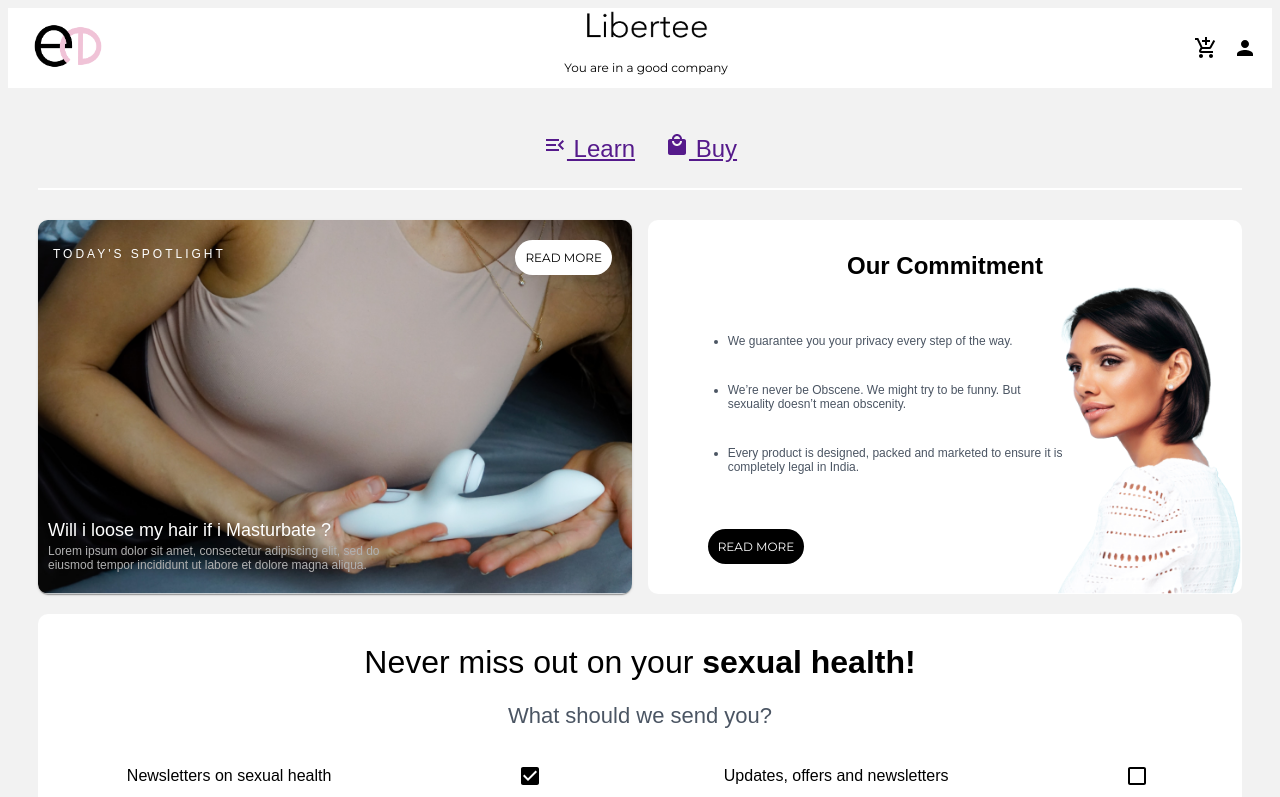
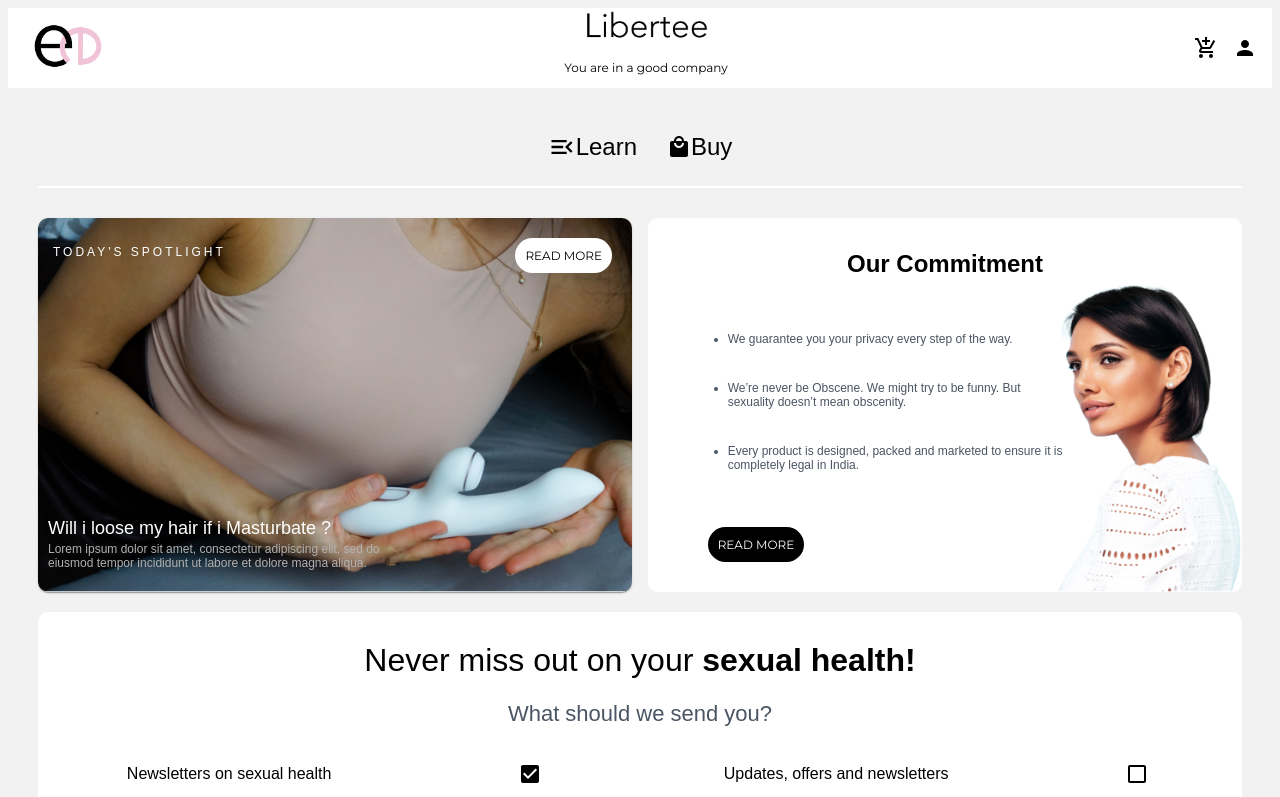
Before and after one commit to CodeoxTechnologies/libertee-web, a React (Create React App) app: page / in a window 1280 px wide. Shown: the top 797 px of the page. Built offline with nearby package versions, Linux system fonts and the light colour scheme; a web font is replaced by a local one.

Commit message:
link ui fixes

```diff
--- a/src/App.scss
+++ b/src/App.scss
@@ -60,6 +60,14 @@ body {
         align-items: center;
         padding: 5px;
         cursor: pointer;
+        a {
+          display: contents;
+          text-decoration: none;
+          color: #000;
+            .menu-icon {
+              font-size: 28px;
+            }
+        }
       }
     }
   }
@@ -117,6 +125,14 @@ body {
         align-items: center;
         padding: 5px;
         cursor: pointer;
+        a {
+          display: contents;
+          text-decoration: none;
+          color: #000;
+            .menu-icon {
+              font-size: 28px;
+            }
+        }
       }
     }
   }
@@ -172,6 +188,14 @@ body {
           align-items: center;
           font-size: 24px;
           margin-bottom: 10px;
+          a {
+            display: contents;
+            text-decoration: none;
+            color: #000;
+              .menu-icon {
+                font-size: 28px;
+              }
+          }
       }
   }
   }
@@ -228,6 +252,14 @@ body {
           align-items: center;
           font-size: 24px;
           margin-bottom: 10px;
+          a {
+            display: contents;
+            text-decoration: none;
+            color: #000;
+              .menu-icon {
+                font-size: 28px;
+              }
+          }
       }
   }
   }
@@ -284,6 +316,14 @@ body {
           align-items: center;
           font-size: 24px;
           margin-bottom: 10px;
+          a {
+            display: contents;
+            text-decoration: none;
+            color: #000;
+              .menu-icon {
+                font-size: 28px;
+              }
+          }
       }
   }
   }
--- a/src/shared/components/Navigation.js
+++ b/src/shared/components/Navigation.js
@@ -1,4 +1,5 @@
 import React from "react";
+import { withRouter } from "react-router-dom";
 import MenuOpenIcon from '@mui/icons-material/MenuOpen';
 import LocalMallIcon from '@mui/icons-material/LocalMall';
 import { Link } from 'react-router-dom';
@@ -6,20 +7,19 @@ import { Link } from 'react-router-dom';
 const Navigation = () => {
     return (
         <div className="navigation">
-            <span>
-                <Link>
-                    <MenuOpenIcon /> Learn
+            <span className="navigation-item">
+                <Link to="/learn">
+                    <MenuOpenIcon className="menu-icon" /> Learn
                 </Link>
-
             </span>
             <span>
-                <Link>
+                <Link to="/products">
                     <LocalMallIcon /> Buy
                 </Link>
+            </span>
 
-            </span>
 
         </div>
     )
 }
-export default Navigation
+export default withRouter(Navigation)
```
Also changed, not shown: src/App.js (+5 -2 lines).
